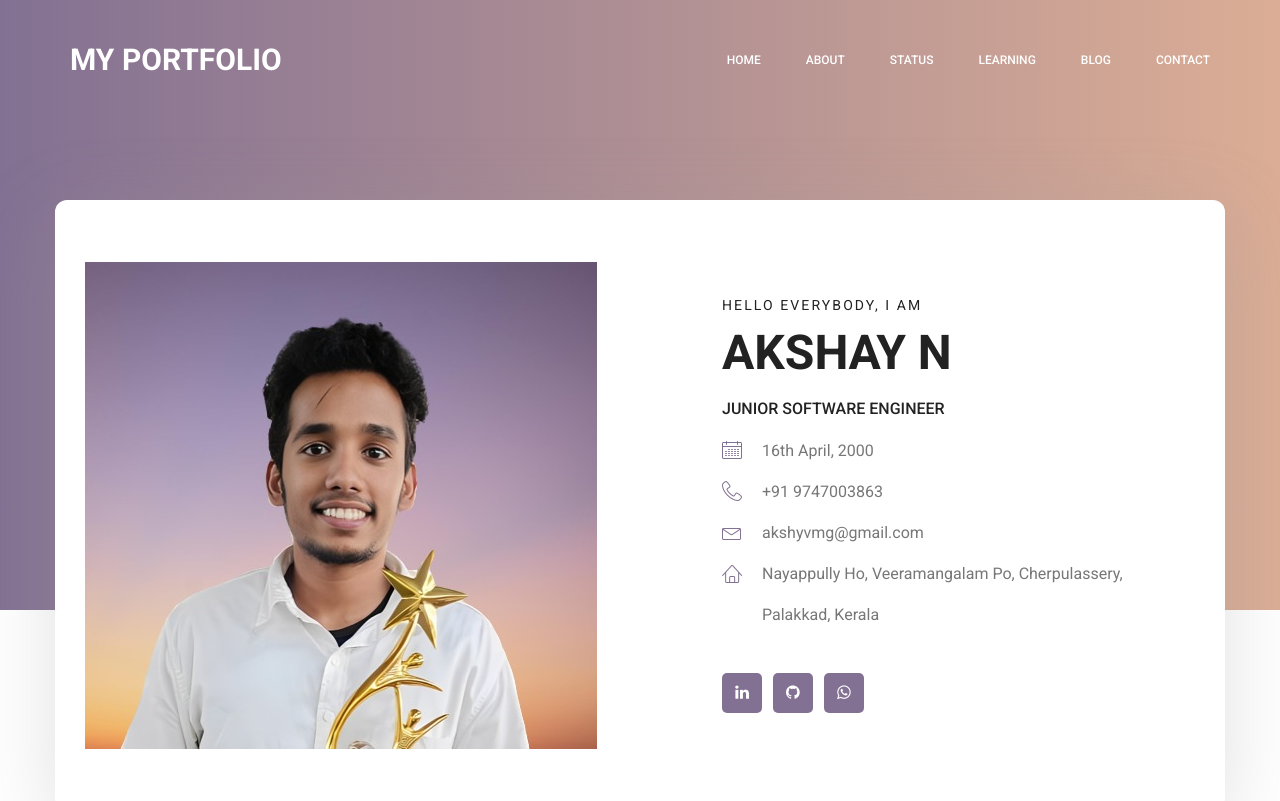
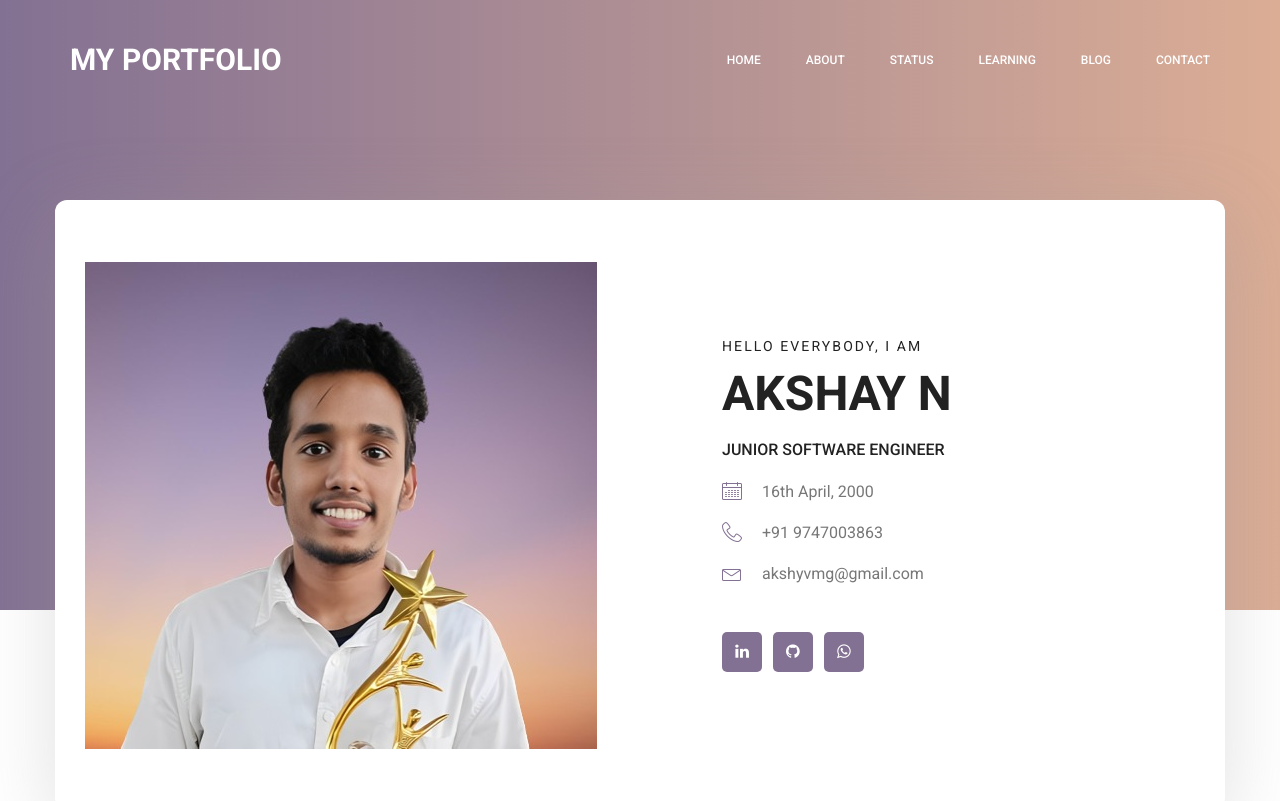
Before and after one commit to AKSHAY-NP/My-Portfolio, a plain HTML site: page index.html in a window 1280 px wide. Shown: the top 801 px of the page. Drawn offline with Linux system fonts and the light colour scheme.

Commit message:
change address position

```diff
--- a/index.html
+++ b/index.html
@@ -103,8 +103,6 @@
 										<li><a href="#"><i class="lnr lnr-calendar-full"></i> 16th April, 2000</a></li>
 										<li><a href="#"><i class="lnr lnr-phone-handset"></i> +91 9747003863</a></li>
 										<li><a href="#"><i class="lnr lnr-envelope"></i> akshyvmg@gmail.com</a></li>
-										<li><a href="#"><i class="lnr lnr-home"></i> Nayappully Ho, Veeramangalam Po, Cherpulassery,</a></li>
-										<li><a href="#">Palakkad, Kerala</a></li>
 									</ul>
 									<ul class="list personal_social">
 										<li><a href="https://www.linkedin.com/in/akshay-n-b02341209"><i class="fa fa-linkedin"></i></a></li>
@@ -451,6 +449,7 @@
         				<aside class="f_widget social_widget">
         					<div class="f_title">
         						<h3>Follow Me</h3>
+								<p> Nayappully Ho, Veeramangalam Po, Cherpulassery, Palakkad, Kerala</p>
         					</div>
         					<p>Let us be social</p>
         					<ul class="list">
```
